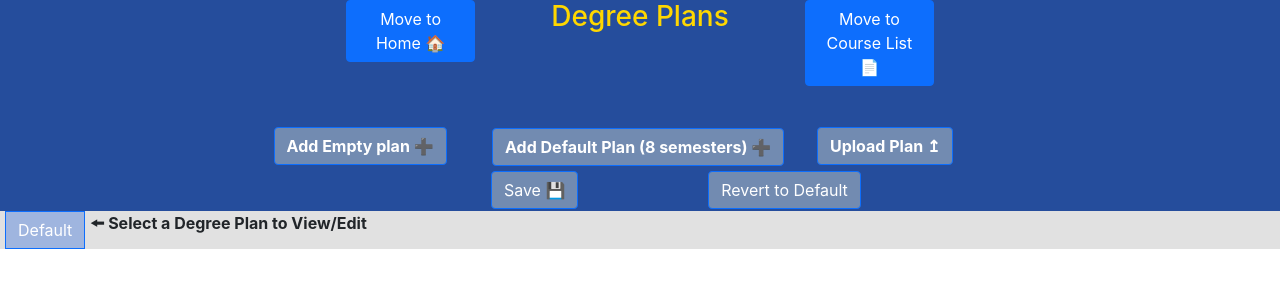
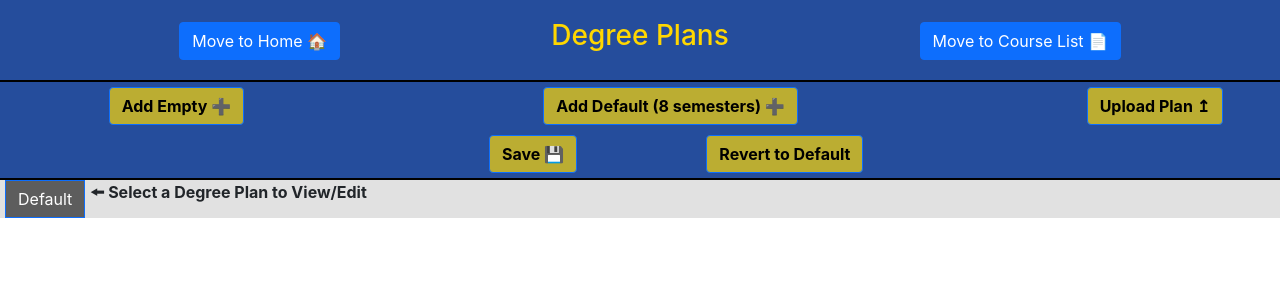
Before and after one commit to UD-CISC275-S22/cis-scheduler-team-15, a React (Create React App) app: page / in a window 1280 px wide. Both pictures are taken after a click on the button "Move to Degree Plans 📖". Shown: the top 300 px of the page. Built offline with nearby package versions, Linux system fonts and the light colour scheme.

Commit message:
Minor UI improvements

```diff
--- a/src/App.css
+++ b/src/App.css
@@ -1,6 +1,11 @@
 .App {
     text-align: center;
     background-color: rgb(240, 240, 240);
+}
+
+.App-break {
+    height: 2px;
+    background-color: rgb(0, 0, 0);
 }
 
 .App-thin {
@@ -68,7 +73,8 @@ h6 {
 }
 
 .App-special2 button {
-    background-color: #abbac392;
+    background-color: #fad506b4;
+    color: black;
     float: left;
     outline: none;
     cursor: pointer;
@@ -125,7 +131,7 @@ h6 {
     min-height: 10vh;
     display: flex;
     flex-direction: column;
-    align-items: center;
+    text-align: center;
     justify-content: center;
     font-size: calc(10px + 2vmin);
     color: gold;
@@ -177,8 +183,8 @@ h6 {
 }
 
 .tab button {
-    background-color: #3c71dc65;
-    color: white;
+    background-color: #5d5d5d;
+    color: rgb(255, 255, 255);
     border-radius: 0px;
     float: left;
     outline: black;
@@ -192,7 +198,7 @@ h6 {
 }
 
 .tab button.active {
-    background-color: rgb(120, 182, 118);
+    background-color: #7699b6;
     color: black;
 }
 
--- a/src/Components/SemesterViewModal.tsx
+++ b/src/Components/SemesterViewModal.tsx
@@ -38,7 +38,6 @@ export function SemesterViewModal({
                         <td>{course.credits}</td>
                         <td width={25}>
                             <Button
-                                className="btn btn-secondary btn-circle btn-sm"
                                 data-bs-toggle="modal"
                                 data-toggle="tooltip"
                                 title={"Click to delete " + course.listing}
--- a/src/Components/add_course.tsx
+++ b/src/Components/add_course.tsx
@@ -143,7 +143,7 @@ export function AddCourse({
                                     title={"Click to add " + resultID}
                                     variant="success"
                                 >
-                                    +
+                                    ➕
                                 </Button>{" "}
                             </Col>
                         </Row>
--- a/src/Components/course_state.tsx
+++ b/src/Components/course_state.tsx
@@ -199,22 +199,22 @@ export function CourseState(): JSX.Element {
                 <div hidden={!planView}>
                     <div className="App-header2">
                         <Row>
-                            <Col>
+                            <Col xs={5}>
                                 <Button onClick={moveHome}>
                                     Move to Home 🏠
                                 </Button>
                             </Col>
-                            <Col xs={6}>
+                            <Col xs={2}>
                                 <h3>Degree Plans</h3>
                             </Col>
-                            <Col>
+                            <Col xs={5}>
                                 <Button onClick={moveCourseView}>
                                     Move to Course List 📄
                                 </Button>
                             </Col>
                         </Row>
-                        <br></br>
                     </div>
+
                     <Row>
                         <DegreePlans courses={courses}></DegreePlans>
                     </Row>
@@ -240,15 +240,26 @@ export function CourseState(): JSX.Element {
 
                     <div className="App-special2">
                         <Row className="justify-content-center">
+                            <div className="App-break"></div>
+
                             <Col xs={2}></Col>
                             <Col xs={3}>
-                                <Button onClick={saveData}>Save 💾</Button>
+                                <Button
+                                    onClick={saveData}
+                                    style={{ margin: "5px 0px" }}
+                                >
+                                    <b>Save 💾</b>
+                                </Button>
                             </Col>
                             <Col xs={3}>
-                                <Button onClick={revert}>
-                                    Revert to Default
+                                <Button
+                                    onClick={revert}
+                                    style={{ margin: "5px 0px" }}
+                                >
+                                    <b>Revert to Default</b>
                                 </Button>
                             </Col>
+                            <div className="App-break"></div>
                         </Row>
                     </div>
                     <Row>
--- a/src/Components/degree_plans.tsx
+++ b/src/Components/degree_plans.tsx
@@ -209,21 +209,30 @@ export function DegreePlans({ courses }: { courses: Course[] }): JSX.Element {
     return (
         <Stack gap={0} className="App">
             <div className="App-special2">
-                <Row className="justify-content-center">
-                    <Col xs={2}>
-                        <Button onClick={addEmptyDegreePlan}>
-                            <b>Add Empty plan ➕</b>
+                <Row>
+                    <div className="App-break"></div>
+                    <Col xs={1}></Col>
+                    <Col xs={4}>
+                        <Button
+                            onClick={addEmptyDegreePlan}
+                            style={{ margin: "5px 0px" }}
+                        >
+                            <b>Add Empty ➕</b>
                         </Button>
                     </Col>
-                    <Col xs={3}>
-                        <Button onClick={addStartDegreePlan}>
-                            <b>Add Default Plan (8 semesters) ➕</b>
+                    <Col xs={5}>
+                        <Button
+                            onClick={addStartDegreePlan}
+                            style={{ margin: "5px 0px" }}
+                        >
+                            <b>Add Default (8 semesters) ➕</b>
                         </Button>
                     </Col>
-                    <Col xs={2}>
+                    <Col>
                         <Button
                             onClick={() => setAddingFile(!addingFile)}
                             variant={addingFile ? "warning" : "primary"}
+                            style={{ margin: "5px 0px" }}
                         >
                             <b>
                                 {addingFile
@@ -259,11 +268,19 @@ export function DegreePlans({ courses }: { courses: Course[] }): JSX.Element {
                     </Col>
                     <Col xs={1}></Col>
                     <Col xs={2}>
-                        <Button onClick={saveData}>Save 💾</Button>
+                        <Button
+                            onClick={saveData}
+                            style={{ margin: "5px 0px" }}
+                        >
+                            <b>Save 💾</b>
+                        </Button>
                     </Col>
                     <Col xs={2}>
-                        <Button onClick={revert}>Revert to Default</Button>
+                        <Button onClick={revert} style={{ margin: "5px 0px" }}>
+                            <b>Revert to Default</b>
+                        </Button>
                     </Col>
+                    <div className="App-break"></div>
                 </Row>
             </div>
 
```
